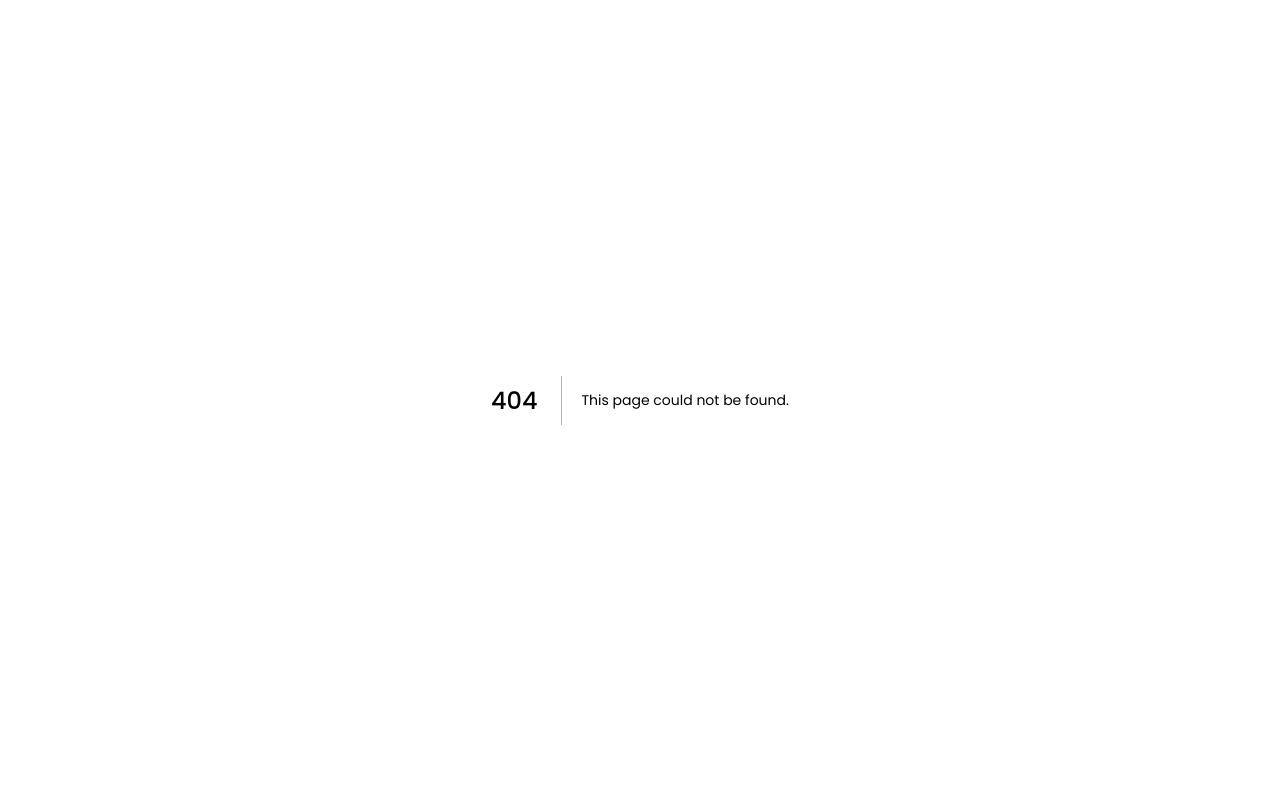
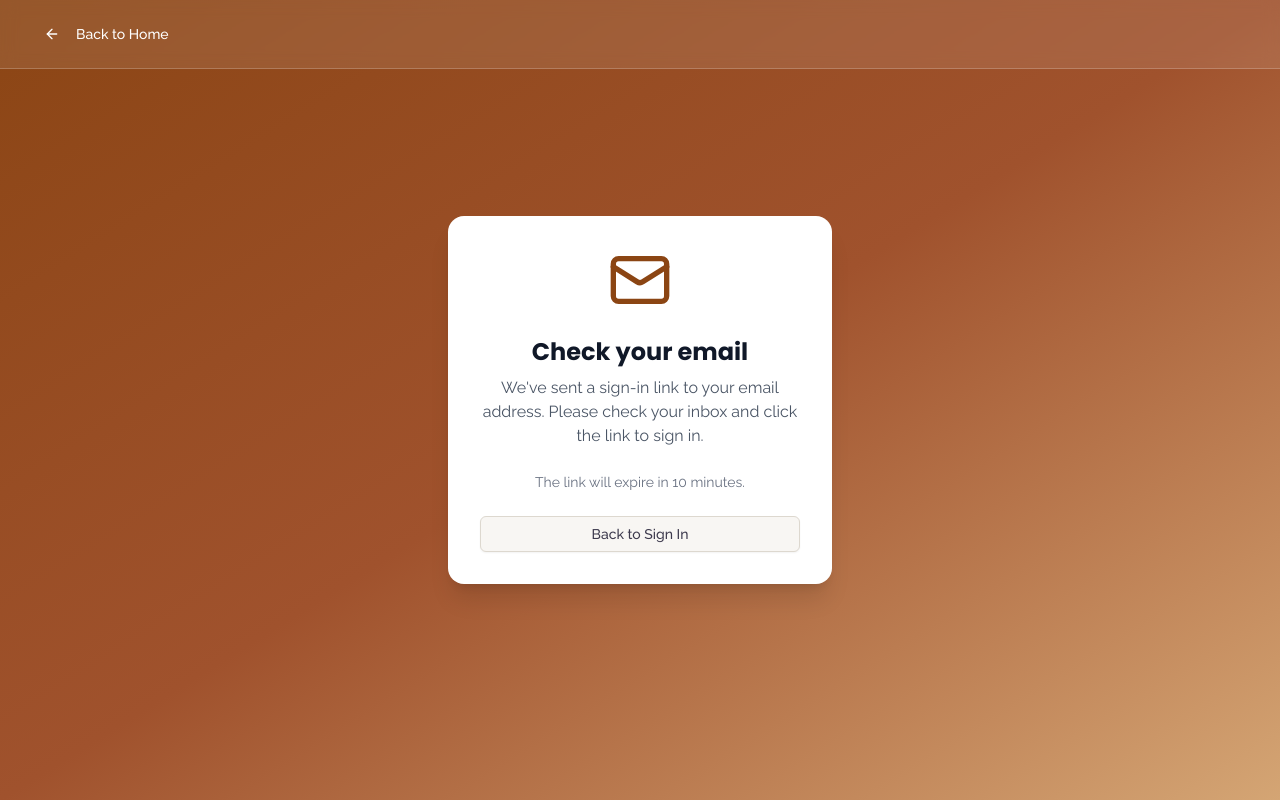
Before and after one commit to pabitrabarua123/wedding-card-maker, a Next.js app: page /auth/check-email in a window 1280 px wide. Before the commit this address had no page. Built offline with nearby package versions, Linux system fonts and the light colour scheme; a web font is replaced by a local one.

Commit message:
verfiy page

```diff
--- /dev/null
+++ b/app/auth/check-email/page.tsx
@@ -0,0 +1,46 @@
+"use client";
+
+import Link from "next/link";
+import { Button } from "@/components/ui/button";
+import { ArrowLeft, Mail } from "lucide-react";
+
+export default function CheckEmailPage() {
+  return (
+    <main className="min-h-screen bg-gradient-to-br from-[#8B4513] via-[#A0522D] to-[#D4A574]">
+      {/* Header */}
+      <header className="bg-white/10 backdrop-blur-sm border-b border-white/20 fixed w-full z-10 top-0 left-0">
+        <div className="max-w-7xl mx-auto px-4 sm:px-6 lg:px-8 py-4">
+          <Link href="/">
+            <Button variant="ghost" className="text-white hover:bg-white/20">
+              <ArrowLeft className="mr-2 h-4 w-4" />
+              Back to Home
+            </Button>
+          </Link>
+        </div>
+      </header>
+
+      {/* Check Email Section */}
+      <section className="pb-0 px-4">
+        <div className="max-w-7xl mx-auto">
+          <div className="flex h-screen items-center justify-center">
+            <div className="bg-white rounded-2xl shadow-xl p-8 max-w-sm w-full mx-4 text-center">
+              <Mail className="mx-auto h-16 w-16 text-[#8B4513] mb-6" />
+              <h1 className="text-2xl font-bold text-gray-900 mb-2">Check your email</h1>
+              <p className="text-gray-600 mb-6">
+                We've sent a sign-in link to your email address. Please check your inbox and click the link to sign in.
+              </p>
+              <p className="text-sm text-gray-500 mb-6">
+                The link will expire in 10 minutes.
+              </p>
+              <Link href="/auth/signin">
+                <Button variant="outline" className="w-full">
+                  Back to Sign In
+                </Button>
+              </Link>
+            </div>
+          </div>
+        </div>
+      </section>
+    </main>
+  );
+}
```
